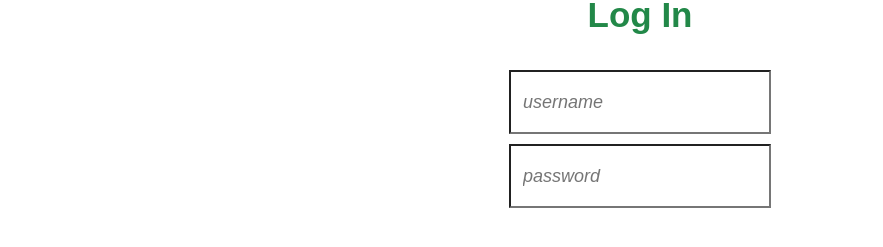
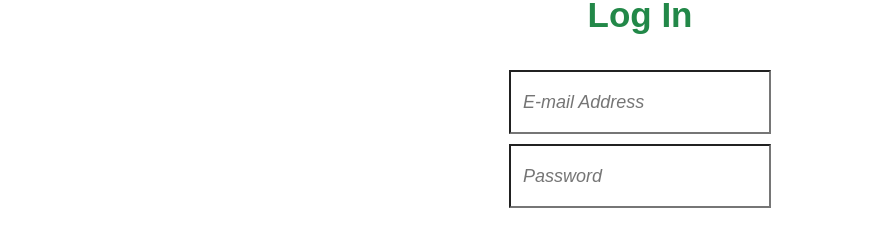
Before and after one commit to rubinj30/custom-auth, a React (Create React App) app in the folder client/: page /login in a window 1280 px wide. Shown: the part 199-446 px from the top of the page, without its empty margins (0-883 px from the left). Built offline with nearby package versions, Linux system fonts and the light colour scheme.

Commit message:
added handleChange to login inputs

```diff
--- a/client/src/components/LogIn.js
+++ b/client/src/components/LogIn.js
@@ -2,6 +2,18 @@ import React, { Component } from 'react';
 import { InputField, CenterColumn, LogoImg, Button, ButtonContainer, ColumnTitle, StyledLink } from './styled-components/Styling'
 
 class LogIn extends Component {
+
+    state = {
+        emailAddress: '',
+        password: '',
+        redirectToProfile: false
+    }
+
+    handleChange = (event) => {
+        this.setState({ [event.target.name]: event.target.value })
+        event.preventDefault()
+    }
+
     render() {
         return (
             <div>
@@ -9,8 +21,8 @@ class LogIn extends Component {
                 <form action="">
                     <CenterColumn>
                         <ColumnTitle>Log In</ColumnTitle>
-                        <InputField placeholder="username" required/>
-                        <InputField placeholder="password" required/>
+                        <InputField onChange={this.handleChange} placeholder="E-mail Address" name="emailAddress" required/>
+                        <InputField onChange={this.handleChange} placeholder="Password" name="password" required/>
                         <ButtonContainer>
                             <Button>Log In</Button>
                             <StyledLink to={'/'}><Button>Back to Home</Button></StyledLink>
@@ -18,7 +30,7 @@ class LogIn extends Component {
                     </CenterColumn>
                 </form>
             </div>
-        );
+        )
     }
 }
 
```
